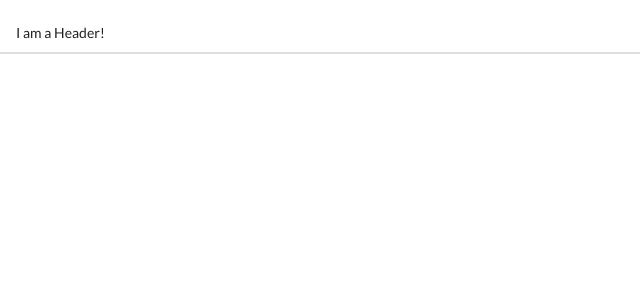
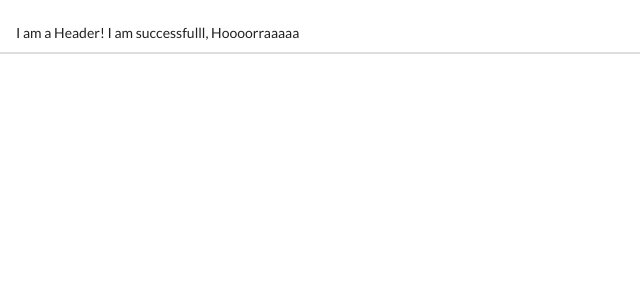
Before and after one commit to shahan001/images, a Vue app: page / in a window 1280 px wide. Shown: the top 300 px of the page, without its empty margins (0-640 px from the left). Built offline with nearby package versions, Linux system fonts and the light colour scheme.

Commit message:
My first change, I am successful now

```diff
--- a/src/components/AppHeader.vue
+++ b/src/components/AppHeader.vue
@@ -4,6 +4,7 @@
         <a href="#" class="item">
 
             I am a Header!
+            I am successfulll, Hoooorraaaaa
 
         </a>
 
```
